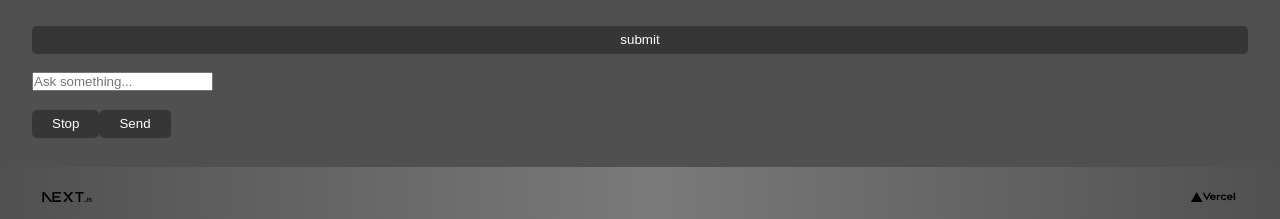
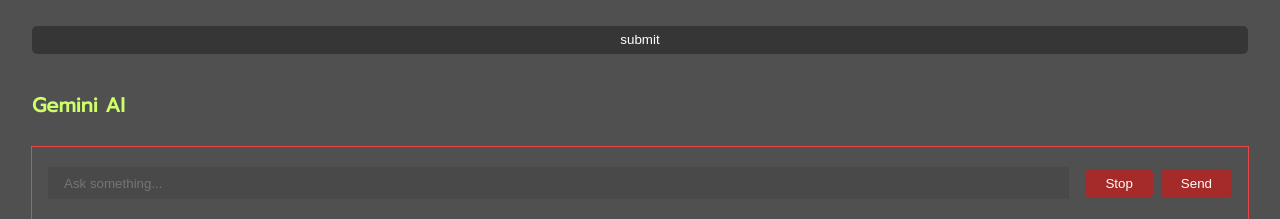
Before and after one commit to e20fip/nextjs, a Next.js app: page /blog/create in a window 1280 px wide. Shown: the part 581-800 px from the top of the page. Built offline with nearby package versions, Linux system fonts and the light colour scheme; no server answers; the database is empty; sample sign-in values are in the browser's storage.

Commit message:
update ai to help content create

```diff
--- /dev/null
+++ b/app/blog/create/ai.module.css
@@ -0,0 +1,96 @@
+.inputContainer {
+  display: flex;
+  gap: 1em;
+  width: 100%;
+  flex-direction: row;
+  align-items: center;
+  justify-content: center;
+  container-type: inline-size;
+  outline: 1px #ed4646 solid;
+  margin-top: 1.5em;
+  padding: 0.5em 1em;
+}
+@container (width < 500px) {
+  .inputContainer {
+    display: flex;
+    flex-direction: column;
+    gap: 1rem;
+  }
+}
+.inputform {
+  width: 100%;
+  position: relative;
+}
+.inputform input {
+  height: 1.5em;
+  width: 100%;
+  border: none;
+  padding: 1.2em;
+  background-color: rgb(73 73 73);
+  color: white;
+}
+.inputform input:focus {
+  outline: 1.5px solid #b4ff00;
+  outline-offset: 4px;
+}
+.input_loading {
+  position: absolute;
+  top: 0;
+  right: 12px;
+  bottom: 0;
+}
+.inputContainer button {
+  border: none;
+  background-color: brown;
+  padding: 7px 20px;
+  border-radius: 5px;
+  color: white;
+  cursor: pointer;
+}
+.inputContainer button:disabled {
+  background-color: rgb(24, 23, 26);
+}
+.inputContainer button:hover,
+.inputContainer button:focus {
+  background-color: rgb(41, 118, 182);
+  color: #f5f4f4;
+}
+.buttonContainer {
+  display: flex;
+  gap: 0.5em;
+}
+.lds_ring {
+  display: inline-block;
+  position: relative;
+  width: 2rem;
+  height: 2rem;
+}
+.lds_ring div {
+  box-sizing: border-box;
+  display: block;
+  position: absolute;
+  width: 25px;
+  height: 25px;
+  margin: 3px;
+  border: 4px solid #ffffff;
+  border-radius: 50%;
+  animation: lds_ring 1.2s cubic-bezier(0.5, 0, 0.5, 1) infinite;
+  border-color: #f8f8f8 transparent transparent transparent;
+}
+.lds_ring div:nth-child(1) {
+  animation-delay: -0.45s;
+}
+.lds_ring div:nth-child(2) {
+  animation-delay: -0.3s;
+}
+.lds_ring div:nth-child(3) {
+  animation-delay: -0.15s;
+}
+@keyframes lds_ring {
+  0% {
+    transform: rotate(0deg);
+  }
+  100% {
+    transform: rotate(360deg);
+  }
+}
--- a/app/blog/create/form.jsx
+++ b/app/blog/create/form.jsx
@@ -4,7 +4,7 @@ import { ToastContainer, toast } from "react-toastify"
 import "react-toastify/dist/ReactToastify.css"
 import { useSession } from "next-auth/react"
 import { redirect } from "next/navigation"
-
+import style from "./ai.module.css"
 import { useCompletion } from "ai/react"
 
 const LoadStatus = () => {
@@ -28,15 +28,18 @@ const FormAi = ({
   input
 }) => {
   return (
-    <form onSubmit={handleSubmit}>
-      <div>
+    <>
+      <h1>Gemini AI</h1>
+      <form className={style.inputContainer} onSubmit={handleSubmit}>
+        <div className={style.inputform}>
           <input
             placeholder="Ask something..."
             value={input}
             onChange={handleInputChange}
           />
+          {isLoading && <LoadStatus />}
         </div>
-      <div>
+        <div className={style.buttonContainer}>
           <button type="button" onClick={stop}>
             Stop
           </button>
@@ -45,6 +48,7 @@ const FormAi = ({
           </button>
         </div>
       </form>
+    </>
   )
 }
 
@@ -114,7 +118,7 @@ const Form = ({ handlerSubmit, category }) => {
             required
             defaultValue={completion}
           />
-          {/* {isLoading && <LoadStatus />} */}
+
           <button
             onClick={() =>
               submitDatas(
```
Lines whose indentation alone changed are shown as unchanged.
